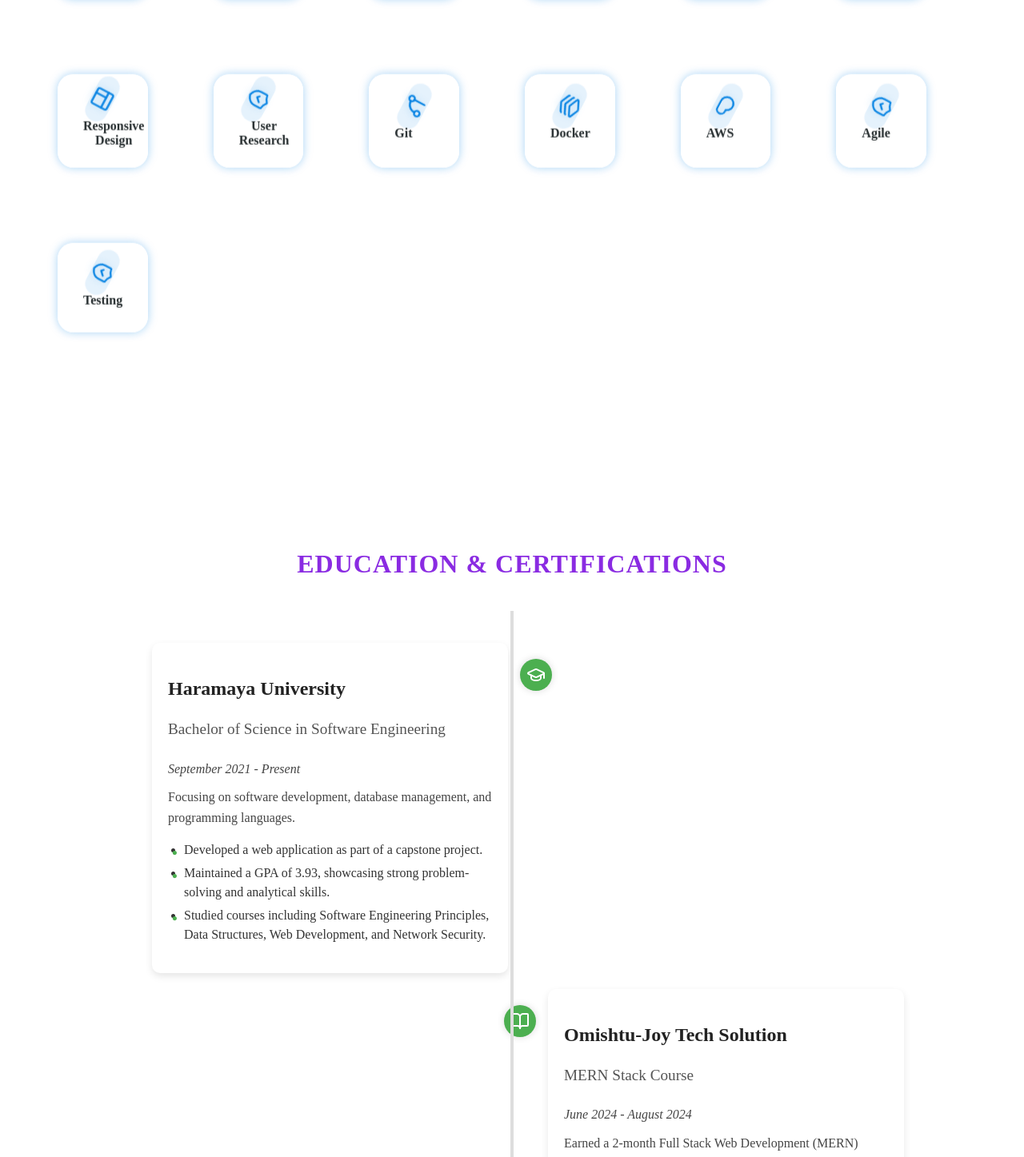
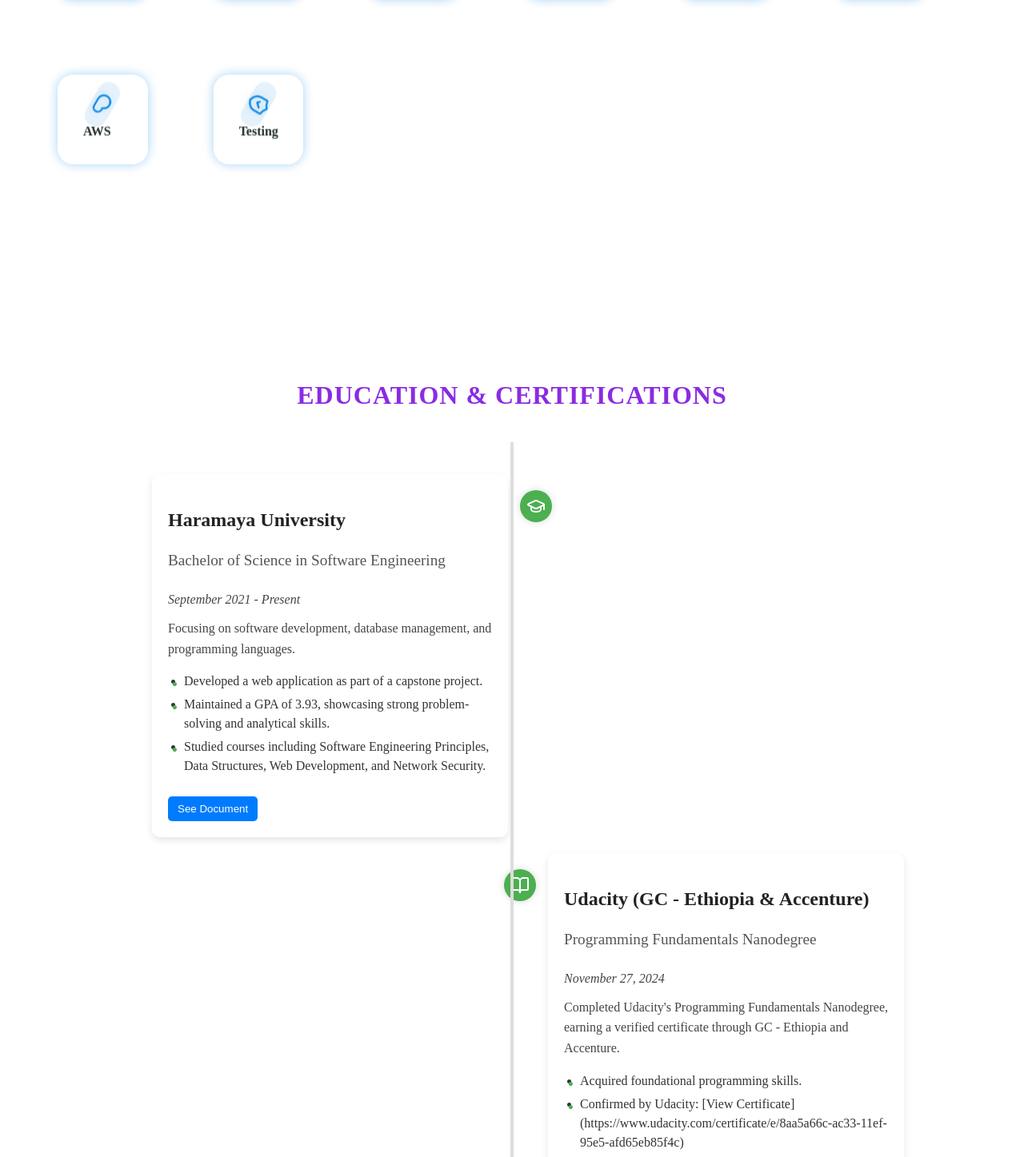
Before and after one commit to Fira0985/My-Portfolio, a React (Vite) app: page / in a window 1280 px wide. Shown: the part 1344-2791 px from the top of the page at 80% size. Built offline with nearby package versions, Linux system fonts and the light colour scheme.

Commit message:
Adding view document button add correcting some issues

```diff
--- a/src/components/Education.jsx
+++ b/src/components/Education.jsx
@@ -1,8 +1,12 @@
-import { BookOpen, GraduationCap } from 'lucide-react';
-import React from 'react';
-import '../styles/Education.css';
+import { BookOpen, GraduationCap } from "lucide-react";
+import React, { useState } from "react";
+import Omishtu from '../assets/cert.jpg';
+import ProgrammingFundamental from '../assets/programming.png';
+import "../styles/Education.css";
 
 function Education() {
+  const [selectedDocument, setSelectedDocument] = useState(null);
+
   const educationInfo = {
     display: true, // Set false to hide this section, defaults to true
     schools: [
@@ -14,24 +18,45 @@
         descBullets: [
           "Developed a web application as part of a capstone project.",
           "Maintained a GPA of 3.93, showcasing strong problem-solving and analytical skills.",
-          "Studied courses including Software Engineering Principles, Data Structures, Web Development, and Network Security."
-        ]
+          "Studied courses including Software Engineering Principles, Data Structures, Web Development, and Network Security.",
+        ],
+        document: {
+          image: "path-to-your-image.jpg", // Replace with actual image path
+          description: "This is an academic transcript from Haramaya University.",
+        },
       },
-
+      {
+        schoolName: "Udacity (GC - Ethiopia & Accenture)",
+        subHeader: "Programming Fundamentals Nanodegree",
+        duration: "November 27, 2024",
+        desc: "Completed Udacity's Programming Fundamentals Nanodegree, earning a verified certificate through GC - Ethiopia and Accenture.",
+        descBullets: [
+          "Acquired foundational programming skills.",
+          "Confirmed by Udacity: [View Certificate](https://www.udacity.com/certificate/e/8aa5a66c-ac33-11ef-95e5-afd65eb85f4c)",
+        ],
+        document: {
+          image: ProgrammingFundamental,
+          description: "This is the certificate from Udacity.",
+        },
+      },
       {
         schoolName: "Omishtu-Joy Tech Solution",
         subHeader: "MERN Stack Course",
         duration: "June 2024 - August 2024",
-        desc: "Earned a 2-month Full Stack Web Development (MERN) certification from Omishtu-Joy Tech Solutions (June–August 2024). Gained expertise in front-end and back-end development, version control, testing, debugging, database management, data modeling, and using modern frameworks and libraries. Demonstrated proficiency in building dynamic, scalable web applications, showcasing strong practical skills in the MERN stack (MongoDB, Express.js, React, and Node.js).",
+        desc: "Earned a 2-month Full Stack Web Development (MERN) certification from Omishtu-Joy Tech Solutions.",
         descBullets: [
           "Developed a full stack web application.",
-          "Studied courses including fronted, backend, version control, and database management(MongoDB)."
-        ]
+          "Studied courses including front-end, back-end, version control, and database management (MongoDB).",
+        ],
+        document: {
+          image: Omishtu,
+          description: "This is the certification from Omishtu-Joy Tech Solution.",
+        },
       }
-    ]
+    ],
   };
 
-  if (!educationInfo.display) return null; // Hide if display is false
+  if (!educationInfo.display) return null;
 
   return (
     <section id="education" className="education">
@@ -40,7 +65,6 @@
         {educationInfo.schools.map((school, index) => (
           <div key={index} className="timeline-item">
             <div className="timeline-icon">
-              {/* You can choose appropriate icons for each school or course */}
               {index === 0 ? <GraduationCap size={24} /> : <BookOpen size={24} />}
             </div>
             <div className="timeline-content">
@@ -53,10 +77,29 @@
                   <li key={bulletIndex}>{bullet}</li>
                 ))}
               </ul>
+              <button
+                className="see-document-button"
+                onClick={() => setSelectedDocument(school.document)}
+              >
+                See Document
+              </button>
             </div>
           </div>
         ))}
       </div>
+
+      {/* Popup for displaying document */}
+      {selectedDocument && (
+        <div className="document-popup">
+          <div className="document-content">
+            <span className="close-button" onClick={() => setSelectedDocument(null)}>
+              &times;
+            </span>
+            <img src={selectedDocument.image} alt="Document" />
+            <p>{selectedDocument.description}</p>
+          </div>
+        </div>
+      )}
     </section>
   );
 }
--- a/src/components/Hero.jsx
+++ b/src/components/Hero.jsx
@@ -45,9 +45,9 @@
                 View My Work
               </a>
               <div className="social-links">
-                <a href="https://github.com" target="_blank" rel="noopener noreferrer"><Github /></a>
-                <a href="https://linkedin.com" target="_blank" rel="noopener noreferrer"><Linkedin /></a>
-                <a href="mailto:contact@example.com"><Mail /></a>
+                <a href="https://github.com/Fira0985" target="_blank" rel="noopener noreferrer"><Github /></a>
+                <a href="https://www.linkedin.com/in/firafis-berhanu-89345a327/" target="_blank" rel="noopener noreferrer"><Linkedin /></a>
+                <a href="mailto:firafisberhanu4@gmail.com"><Mail /></a>
               </div>
             </div>
           </div>
--- a/src/components/Skills.jsx
+++ b/src/components/Skills.jsx
@@ -1,19 +1,15 @@
 import { motion, useMotionValue, useSpring, useTransform } from "framer-motion";
 import {
   Braces,
-  Brush,
   Cloud,
   Code2,
   Database,
   FileCode,
   FlaskConical,
   GitBranch,
-  Layers,
   Layout,
-  Ruler,
   Server,
-  ShieldCheck,
-  Terminal,
+  ShieldCheck
 } from "lucide-react";
 import React, { useRef } from "react";
 import "../styles/Skills.css";
@@ -23,20 +19,15 @@
   { name: "JavaScript", icon: Braces },
   { name: "HTML5", icon: FileCode },
   { name: "CSS3", icon: Layout },
-  { name: "TypeScript", icon: Terminal },
   { name: "Node.js", icon: Server },
   { name: "Python", icon: FlaskConical },
   { name: "SQL", icon: Database },
   { name: "MongoDB", icon: Database },
   { name: "REST APIs", icon: Server },
-  { name: "Figma", icon: Brush },
-  { name: "Adobe XD", icon: Ruler },
   { name: "Responsive Design", icon: Layout },
   { name: "User Research", icon: ShieldCheck },
   { name: "Git", icon: GitBranch },
-  { name: "Docker", icon: Layers },
   { name: "AWS", icon: Cloud },
-  { name: "Agile", icon: ShieldCheck },
   { name: "Testing", icon: ShieldCheck },
 ];
 
--- a/src/styles/Education.css
+++ b/src/styles/Education.css
@@ -135,6 +135,63 @@
   top: 2px;
 }
 
+.see-document-button {
+  background-color: #007bff;
+  color: white;
+  padding: 8px 12px;
+  border: none;
+  border-radius: 5px;
+  cursor: pointer;
+  margin-top: 10px;
+}
+
+.see-document-button:hover {
+  background-color: black;
+}
+
+/* Popup Styles */
+.document-popup {
+  position: fixed;
+  top: 0;
+  left: 0;
+  width: 100%;
+  height: 100%;
+  background: rgba(0, 0, 0, 0.5);
+  display: flex;
+  align-items: center;
+  justify-content: center;
+}
+
+.document-content {
+  background: white;
+  padding: 20px;
+  border-radius: 10px;
+  max-width: 500px;
+  text-align: center;
+  position: relative;
+}
+
+.document-content img {
+  max-width: 100%;
+  height: auto;
+  border-radius: 5px;
+  margin-bottom: 10px;
+}
+
+.close-button {
+  position: absolute;
+  top: 5px;
+  right: 5px;
+  font-size: 30px;
+  cursor: pointer;
+  color: red;
+}
+
+.close-button:hover {
+  color: brown;
+}
+
+
 /* Responsive Design */
 @media screen and (max-width: 768px) {
   .education{
@@ -153,4 +210,8 @@
   .timeline-icon {
     left: 0;
   }
+
+  .document-content {
+    width: 80vw;
+  }
 }
--- a/src/styles/Projects.css
+++ b/src/styles/Projects.css
@@ -103,7 +103,7 @@
 }
 
 .project-links a:hover {
-  color: #0056b3;
+  color: black;
 }
 
 .project-links svg {
```
Also changed, not shown: src/assets/cert.jpg (added), src/assets/programming.png (added).
